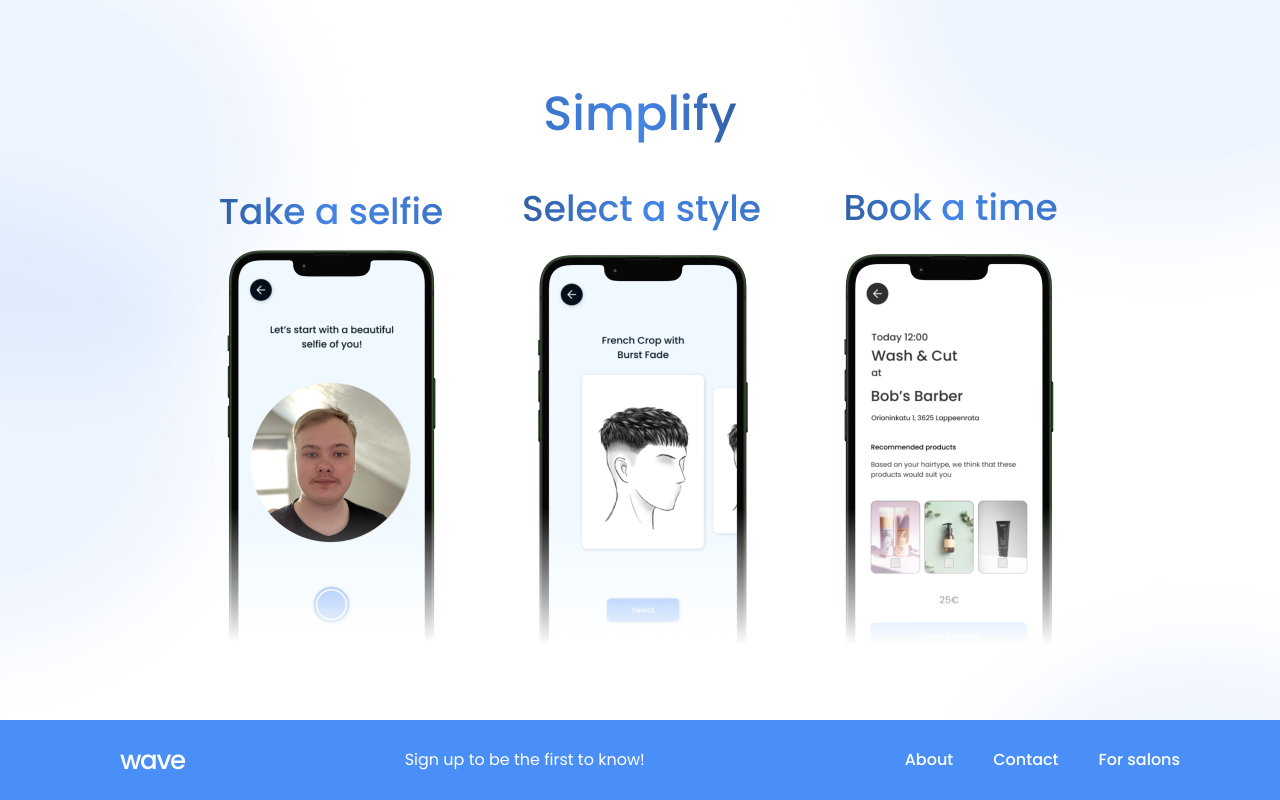
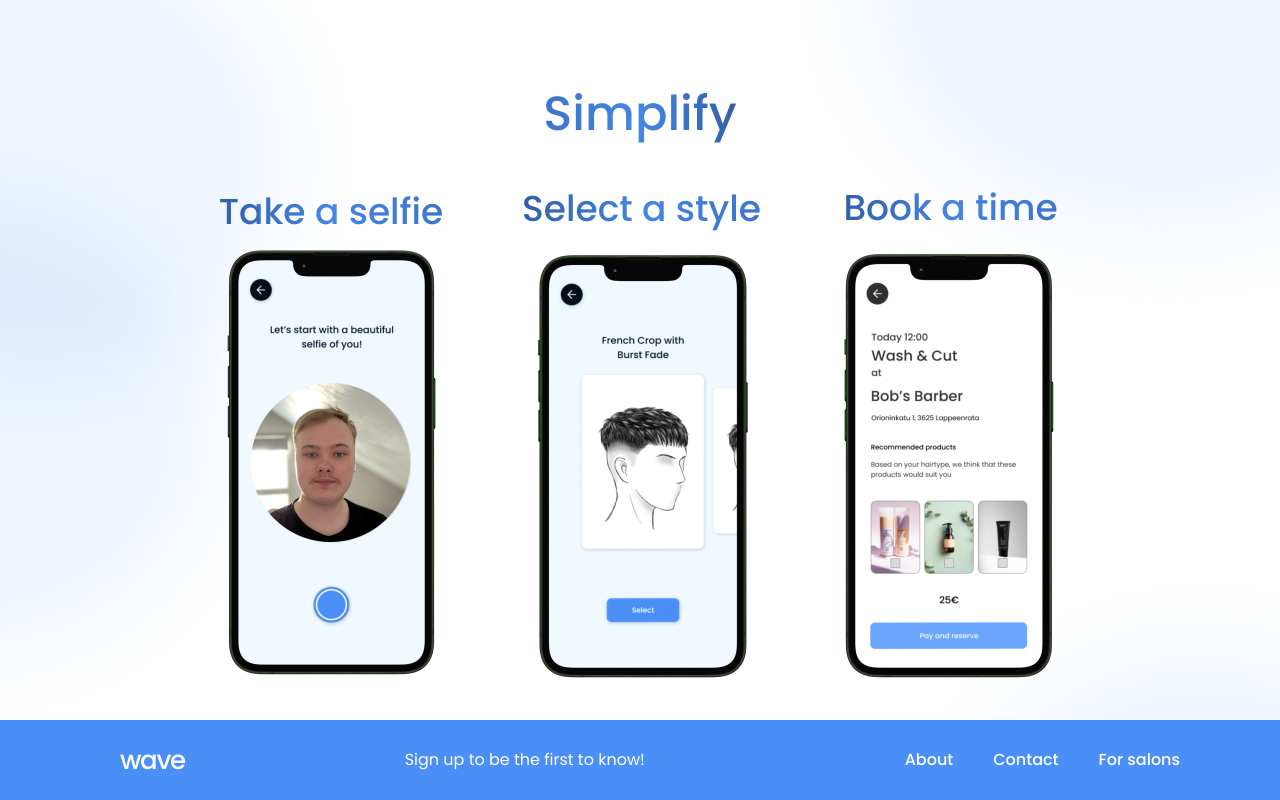
Before and after one commit to Wave-Oy/wave-website, a SvelteKit app: page / in a window 1280 px wide. Shown: the part 672-1472 px from the top of the page. Built offline with nearby package versions, Linux system fonts and the light colour scheme; some icons are missing.

Commit message:
Remove botton fade (it breaks production)

```diff
--- a/src/routes/+page.svelte
+++ b/src/routes/+page.svelte
@@ -42,15 +42,15 @@
             <div class="row">
                 <div class="col margin">
                     <h1 class="gradient-l-r">Take a selfie</h1>
-                    <img class="bottom-fade" src={`${base}/take-selfie.png`} alt="Take a selfie" />
+                    <img src={`${base}/take-selfie.png`} alt="Take a selfie" />
                 </div>
                 <div class="col margin">
                     <h1 class="gradient-l-r">Select a style</h1>
-                    <img class="bottom-fade" src={`${base}/select-style.png`} alt="Select a style" />
+                    <img src={`${base}/select-style.png`} alt="Select a style" />
                 </div>
                 <div class="col margin">
                     <h1 class="gradient-l-r">Book a time</h1>
-                    <img class="bottom-fade" src={`${base}/book-time.png`} alt="Book a time" />
+                    <img src={`${base}/book-time.png`} alt="Book a time" />
                 </div>
         </section>
     </div>
@@ -111,6 +111,7 @@
         -webkit-text-fill-color: transparent;
     }
 
+    // This breaks the production build
     .bottom-fade {
         -webkit-mask-image: linear-gradient(to bottom, rgba(0,0,0,1), rgba(0,0,0,1), rgba(0,0,0,1), rgba(0,0,0,0));
         -webkit-mask-size: 100% 90%;
```
